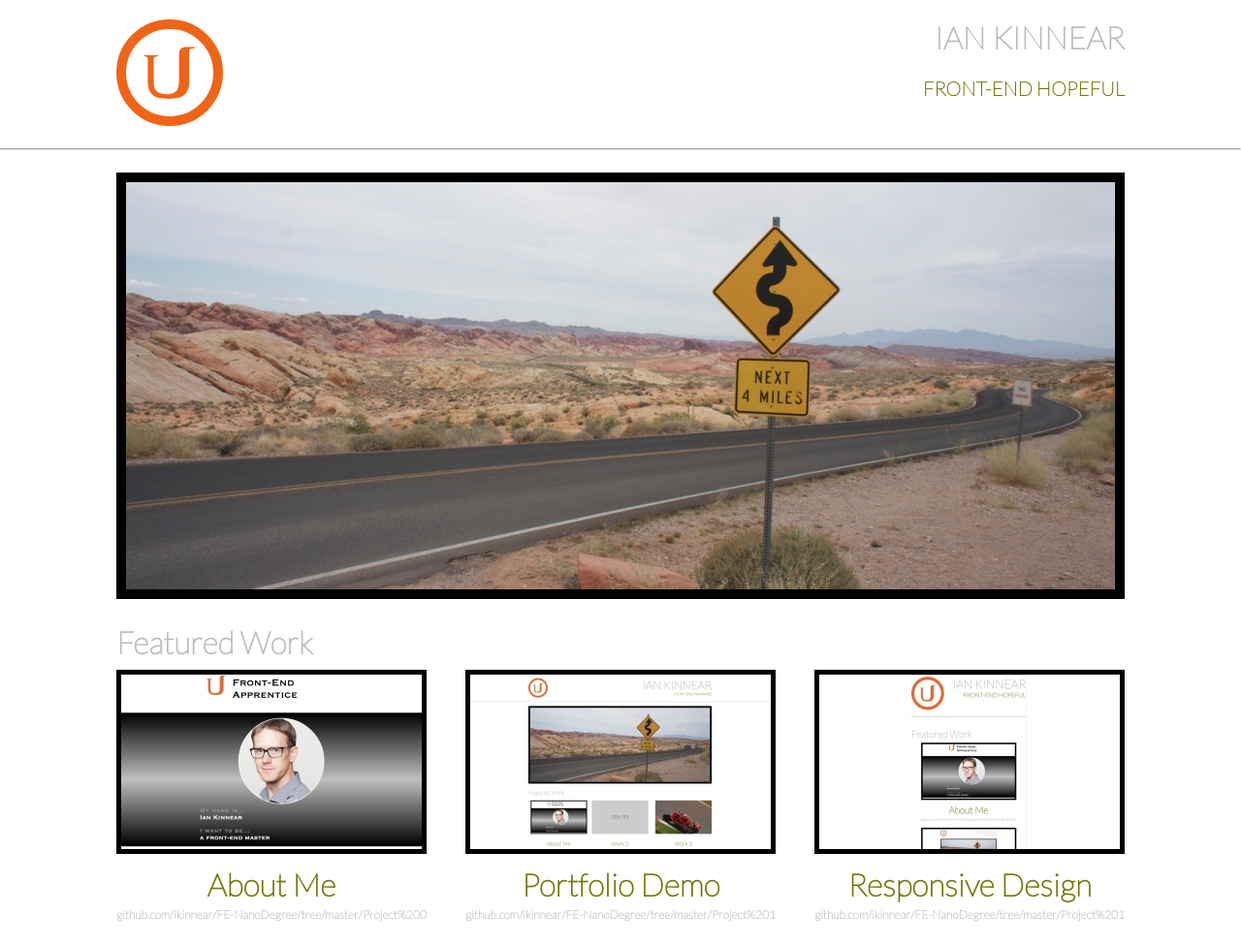
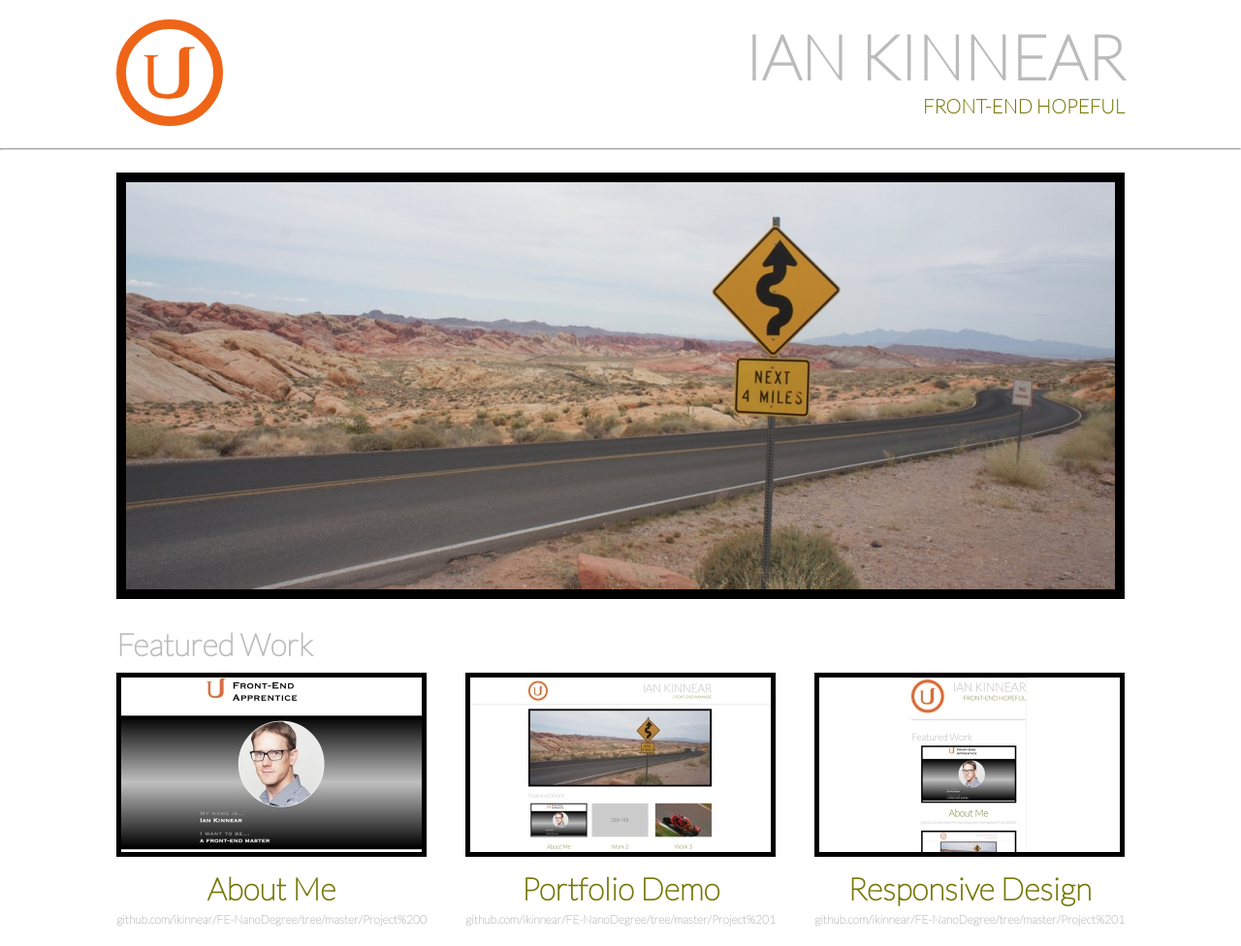
Before and after one commit to ikinnear/FE-NanoDegree, a plain HTML site: page Project 1/portfolio.html in a window 1280 px wide. Shown: the whole page at 97% size. Drawn offline with nearby package versions, Linux system fonts and the light colour scheme.

Commit message:
fixing issues to resubmit

```diff
--- a/Project 1/framework/css/extralarge.css
+++ b/Project 1/framework/css/extralarge.css
@@ -1,7 +1,6 @@
 h1 {
 	color: #bcbbbb;
-	font-size: 400%;
-	font-weight: bold;
+	font: bold 400% 'Lato', sans-serif;
 	margin-top: 20px;
 	margin-bottom: 0px;
 }
@@ -18,12 +17,13 @@ h1 {
 .thick-border {
 	border-style: solid;
     border-width: 10px;
-    margin-top: 15px;
     width: 1040px;
     height: auto;
     display: block;
+    /* in order to use shorthand all 4 values are needed, so leaving this as separate */
     margin-left: auto;
     margin-right: auto;
+    margin-top: 15px;
 }
 
 .align-portfolio-title-left {
--- a/Project 1/framework/css/extrasmall.css
+++ b/Project 1/framework/css/extrasmall.css
@@ -1,7 +1,6 @@
 h1 {
 	color: #bcbbbb;
-	font-size: 250%;
-	font-weight: bold;
+	font: bold 250% 'Lato', sans-serif;
 	margin-top: 20px;
 	margin-bottom: 0px;
 }
@@ -18,12 +17,13 @@ h1 {
 .thick-border {
 	border-style: solid;
     border-width: 5px;
-    margin-top: 15px;
     width: 320px;
     height: auto;
     display: block;
+    /* in order to use shorthand all 4 values are needed, so leaving this as separate */
     margin-left: auto;
     margin-right: auto;
+    margin-top: 15px;
 }
 
 .align-portfolio-title-left {
--- a/Project 1/framework/css/large.css
+++ b/Project 1/framework/css/large.css
@@ -1,7 +1,6 @@
 h1 {
 	color: #bcbbbb;
-	font-size: 400%;
-	font-weight: bold;
+	font: bold 400%  'Lato', sans-serif;
 	margin-top: 20px;
 	margin-bottom: 0px;
 }
@@ -18,12 +17,13 @@ h1 {
 .thick-border {
 	border-style: solid;
     border-width: 10px;
-    margin-top: 15px;
     width: 781px;
     height: auto;
     display: block;
+    /* in order to use shorthand all 4 values are needed, so leaving this as separate */
     margin-left: auto;
     margin-right: auto;
+    margin-top: 15px;
 }
 
 .align-portfolio-title-left {
--- a/Project 1/framework/css/main.css
+++ b/Project 1/framework/css/main.css
@@ -12,25 +12,25 @@ body {
 
 h2 {
 	color: #bcbbbb;
-	font-size: 200%;
-	font-weight: bold;
+	/* combining to use shorthand */
+	font: bold 200% 'Lato', sans-serif;
 	margin-bottom: 10px;
 }
 
 h3 {
 	color: #747704;
-	font-size: 200%;
-	font-weight: bold;
+	font: bold 200% 'Lato', sans-serif;
+	/* in order to use shorthand all 4 values are needed, so leaving this as separate */
+	margin-top: 10px;
 	margin-bottom: 5px;
-	margin-top: 10px;
+
 }
 
 h4 {
 	color: #747704;
-	font-size: 125%;
+	font: bold 125% 'Lato', sans-serif;
 	margin-top: 0px;
 	margin-bottom: 0px;
-	font-weight: bold;
 }
 
 h5 {
@@ -44,14 +44,14 @@ h5 {
 	 border: 10px solid #ef6518;
 	 height: 110px;
 	 width: 110px;
-	 -moz-border-radius:75px;
+	 -moz-border-radius: 75px;
 	 -webkit-border-radius: 75px;
 	 margin-top: 20px;
 	 margin-bottom: 15px;
 }
 
 .udacity-logo {
-	width:90px;
+	width: 90px;
     height: auto;
 }
 
--- a/Project 1/framework/css/medium.css
+++ b/Project 1/framework/css/medium.css
@@ -1,7 +1,6 @@
 h1 {
 	color: #bcbbbb;
-	font-size: 350%;
-	font-weight: bold;
+	font: bold 350% 'Lato', sans-serif;
 	margin-top: 20px;
 	margin-bottom: 0px;
 }
@@ -18,12 +17,13 @@ h1 {
 .thick-border {
 	border-style: solid;
     border-width: 10px;
-    margin-top: 15px;
     width: 581px;
     height: auto;
     display: block;
+    /* in order to use shorthand all 4 values are needed, so leaving this as separate */
     margin-left: auto;
     margin-right: auto;
+    margin-top: 15px;
 }
 
 .align-portfolio-title-left {
--- a/Project 1/framework/css/small.css
+++ b/Project 1/framework/css/small.css
@@ -1,7 +1,6 @@
 h1 {
 	color: #bcbbbb;
-	font-size: 300%;
-	font-weight: bold;
+	font: bold 300% 'Lato', sans-serif;
 	margin-top: 20px;
 	margin-bottom: 0px;
 }
@@ -18,12 +17,13 @@ h1 {
 .thick-border {
 	border-style: solid;
     border-width: 10px;
-    margin-top: 15px;
     width: 461px;
     height: auto;
     display: block;
+    /* in order to use shorthand all 4 values are needed, so leaving this as separate */
     margin-left: auto;
     margin-right: auto;
+    margin-top: 15px;
 }
 
 .align-portfolio-title-left {
--- a/Project 1/portfolio.html
+++ b/Project 1/portfolio.html
@@ -11,7 +11,6 @@
     <link rel='stylesheet' media='screen and (min-width: 801px) and (max-width: 1024px)' href='framework/css/large.css' />
     <!--<![endif]-->
     <link rel='stylesheet' media='screen and (min-width: 1025px)' href='framework/css/extralarge.css' />
-    <link rel='stylesheet' href='https://necolas.github.io/normalize.css/3.0.2/normalize.css' />
 
 
     <link href='http://fonts.googleapis.com/css?family=Lato:100' rel='stylesheet' />
```
